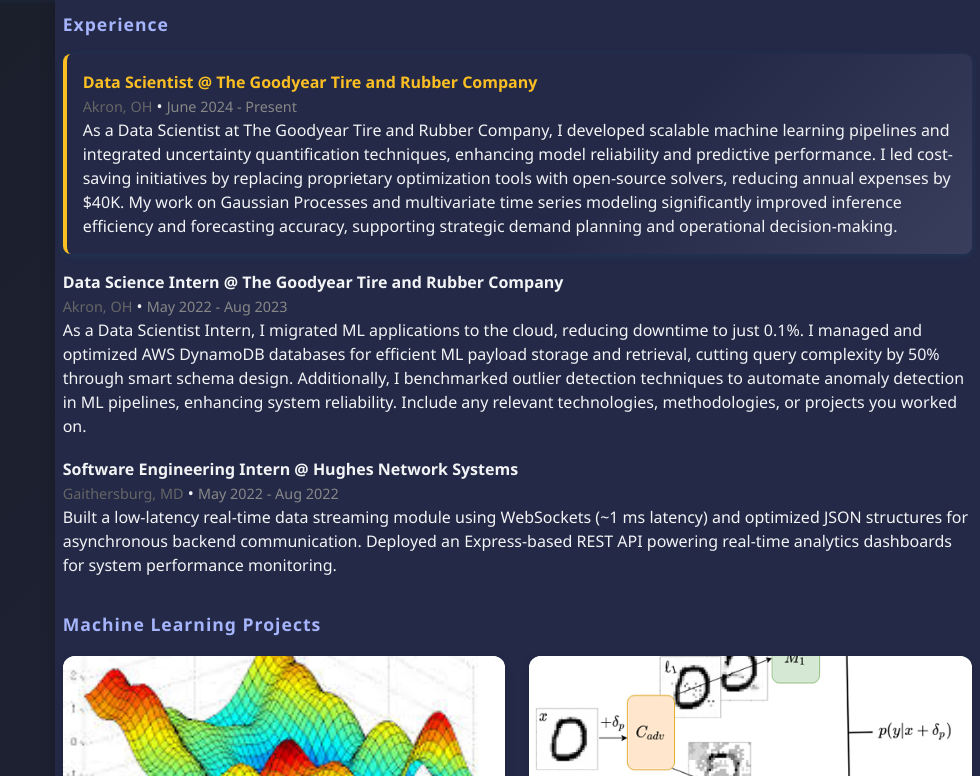
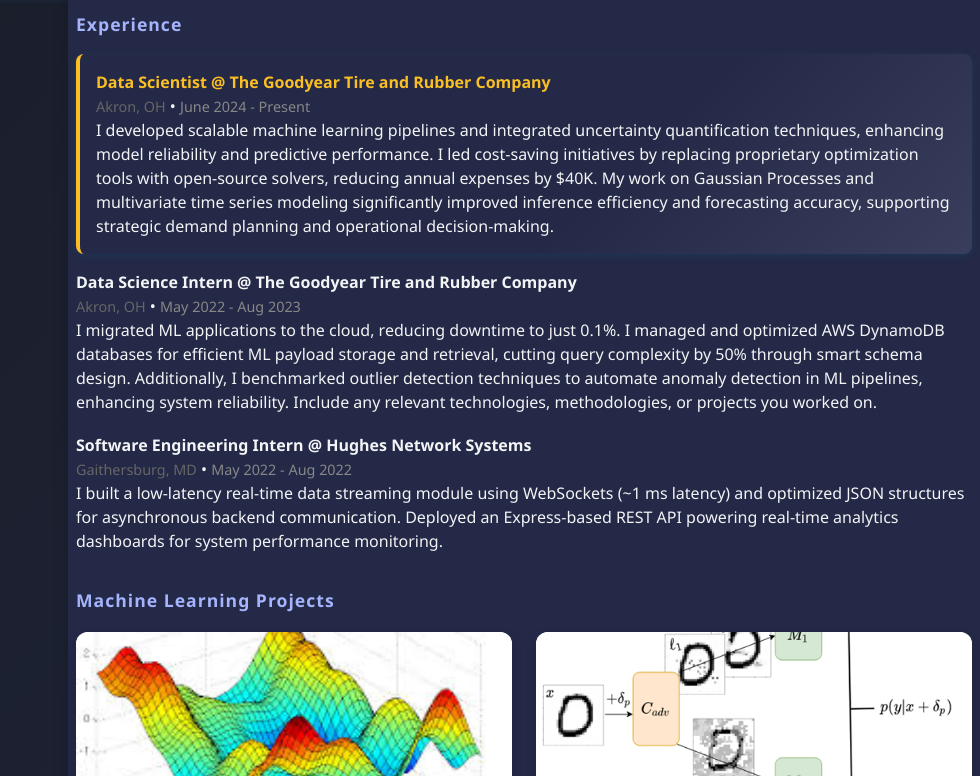
Before and after one commit to Eshaan0112/personal_website, a plain HTML site: page index.html in a window 1280 px wide. Shown: the part 857-1633 px from the top of the page, without its empty margins (300-1280 px from the left). Drawn offline with Linux system fonts and the light colour scheme.

Commit message:
Fix content

```diff
--- a/index.html
+++ b/index.html
@@ -30,7 +30,6 @@
         <div class="skills-category">
           <h4>☁️ Cloud Technologies</h4>
           <div class="skills-grid">
-            <div class="skill-item"><span class="skill-emoji">☁️</span><span class="skill-name">AWS</span></div>
             <div class="skill-item"><span class="skill-emoji">🔧</span><span class="skill-name">AWS Lambda</span></div>
             <div class="skill-item"><span class="skill-emoji">🧠</span><span class="skill-name">AWS Sagemaker</span></div>
             <div class="skill-item"><span class="skill-emoji">📦</span><span class="skill-name">AWS S3</span></div>
@@ -46,7 +45,7 @@
             <div class="skill-item"><span class="skill-emoji">🎯</span><span class="skill-name">Ensemble Learning</span></div>
             <div class="skill-item"><span class="skill-emoji">🛡️</span><span class="skill-name">Conformal Inference</span></div>
             <div class="skill-item"><span class="skill-emoji">⚡</span><span class="skill-name">Optimization</span></div>
-            <div class="skill-item"><span class="skill-emoji">📈</span><span class="skill-name">Time Series</span></div>
+            <div class="skill-item"><span class="skill-emoji">📈</span><span class="skill-name">Time Series Forecasting</span></div>
           </div>
         </div>
         <div class="skills-category">
@@ -100,17 +99,17 @@
           <li class="present-experience">
             <strong>Data Scientist @ The Goodyear Tire and Rubber Company</strong><br>
             <span class="location">Akron, OH</span> • <span class="date">June 2024 - Present</span><br>
-            <span>As a Data Scientist at The Goodyear Tire and Rubber Company, I developed scalable machine learning pipelines and integrated uncertainty quantification techniques, enhancing model reliability and predictive performance. I led cost-saving initiatives by replacing proprietary optimization tools with open-source solvers, reducing annual expenses by $40K. My work on Gaussian Processes and multivariate time series modeling significantly improved inference efficiency and forecasting accuracy, supporting strategic demand planning and operational decision-making.</span>
+            <span>I developed scalable machine learning pipelines and integrated uncertainty quantification techniques, enhancing model reliability and predictive performance. I led cost-saving initiatives by replacing proprietary optimization tools with open-source solvers, reducing annual expenses by $40K. My work on Gaussian Processes and multivariate time series modeling significantly improved inference efficiency and forecasting accuracy, supporting strategic demand planning and operational decision-making.</span>
           </li>
           <li>
             <strong>Data Science Intern @ The Goodyear Tire and Rubber Company</strong><br>
             <span class="location">Akron, OH</span> • <span class="date">May 2022 - Aug 2023</span><br>
-            <span>As a Data Scientist Intern, I migrated ML applications to the cloud, reducing downtime to just 0.1%. I managed and optimized AWS DynamoDB databases for efficient ML payload storage and retrieval, cutting query complexity by 50% through smart schema design. Additionally, I benchmarked outlier detection techniques to automate anomaly detection in ML pipelines, enhancing system reliability. Include any relevant technologies, methodologies, or projects you worked on.</span>
+            <span>I migrated ML applications to the cloud, reducing downtime to just 0.1%. I managed and optimized AWS DynamoDB databases for efficient ML payload storage and retrieval, cutting query complexity by 50% through smart schema design. Additionally, I benchmarked outlier detection techniques to automate anomaly detection in ML pipelines, enhancing system reliability. Include any relevant technologies, methodologies, or projects you worked on.</span>
           </li>
           <li>
             <strong>Software Engineering Intern @ Hughes Network Systems</strong><br>
             <span class="location">Gaithersburg, MD</span> • <span class="date">May 2022 - Aug 2022</span><br>
-            <span>Built a low-latency real-time data streaming module using WebSockets (~1 ms latency) and optimized JSON structures for asynchronous backend communication. Deployed an Express-based REST API powering real-time analytics dashboards for system performance monitoring.</span>
+            <span> I built a low-latency real-time data streaming module using WebSockets (~1 ms latency) and optimized JSON structures for asynchronous backend communication. Deployed an Express-based REST API powering real-time analytics dashboards for system performance monitoring.</span>
           </li>
           <!-- Add more experience items as needed -->
         </ul>
```
